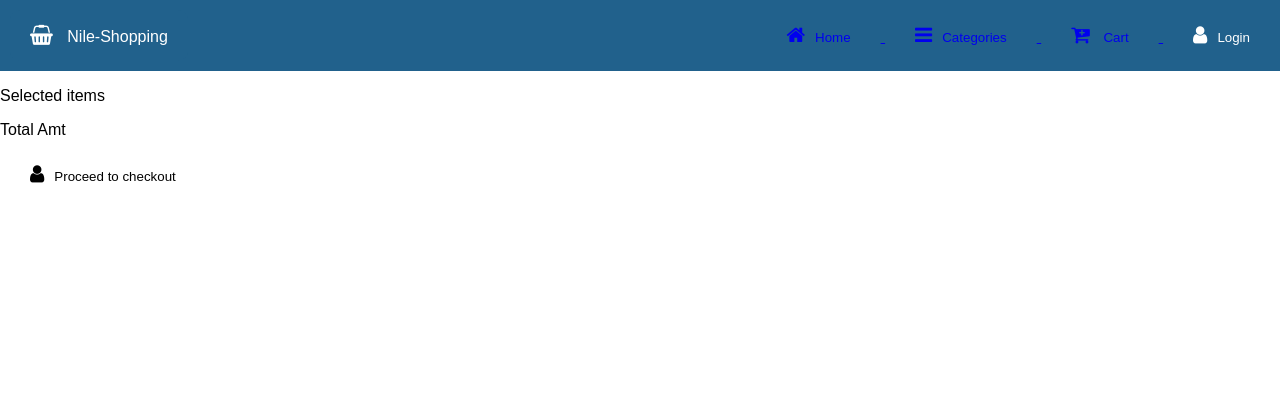
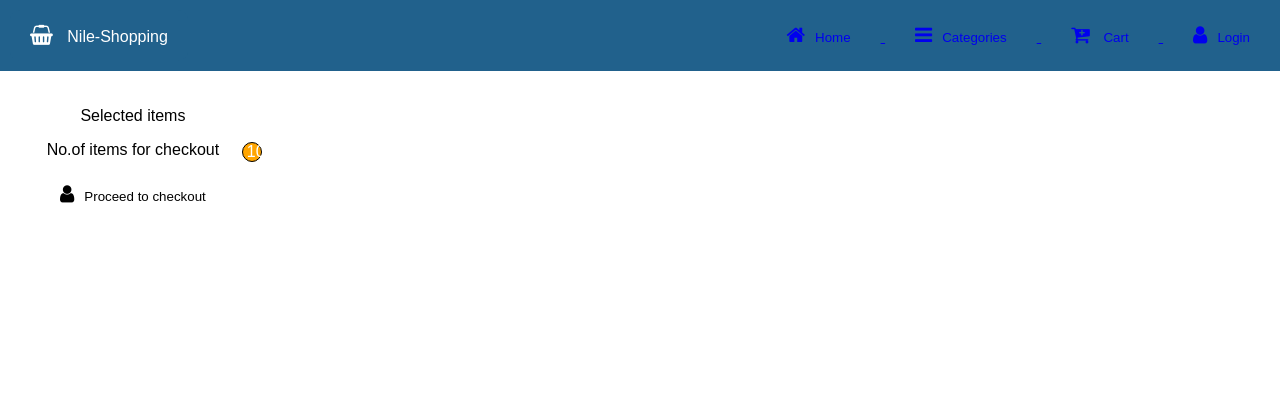
Before and after one commit to AjayParambath/Nile, a PHP site: page /cart/index.php in a window 1280 px wide. Shown: the top 420 px of the page. Run offline with PHP 8.4, Linux system fonts and the light colour scheme.

Commit message:
Update index.php

```diff
--- a/cart/index.php
+++ b/cart/index.php
@@ -20,13 +20,22 @@
             <a href="index.php">
                 <button class="n-button n-rounded n-blue-hover"><i class="fa fa-cart-plus"></i> Cart</button>
             </a>
+            <a href="../Login1/index.php">
             <button class="n-button n-rounded n-blue-hover"><i class="fa fa-user"></i>Login</button>
+            </a>
         </div>
     </div>
 <!-- Main Content -->
-  <div class="n-cart">
+  <div class="n-selected-item">
     <p>Selected items</p>
-    <price> Total Amt </price>
+    <div class="n-selected-number">
+      10
+      </div>
+
+
+
+
+    <price> No.of items for checkout </price>
     <br>
     <button class="n-button n-rounded n-blue-hover"><i class="fa fa-user"></i>Proceed to checkout</button>
   </div>
```
